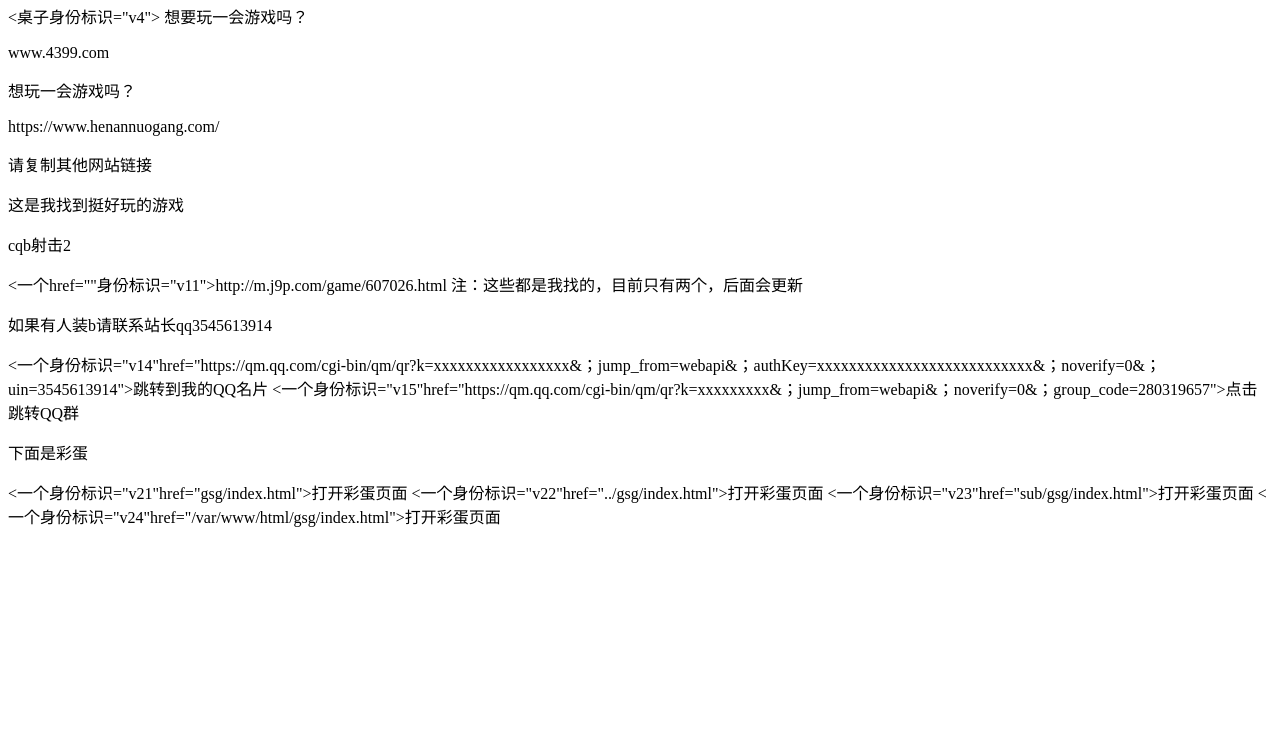
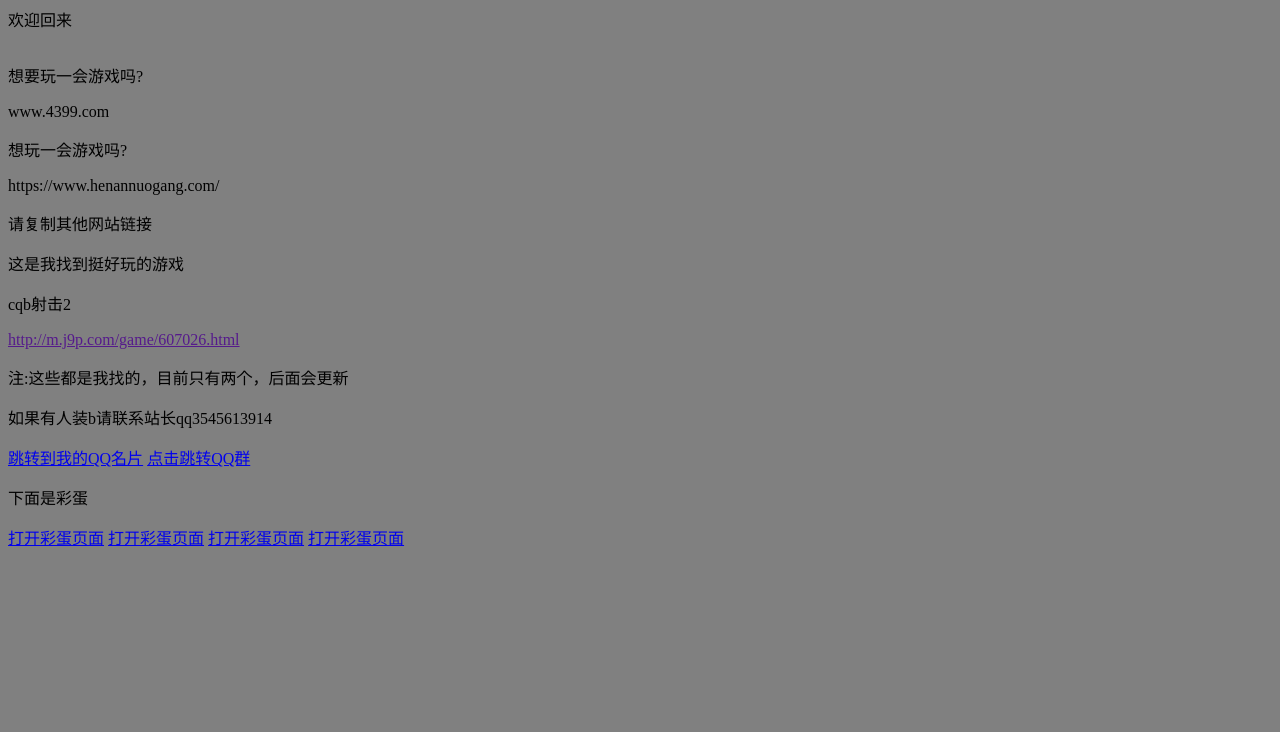
Before and after one commit to mayuwen123/aa, a plain HTML site: page index.html in a window 1280 px wide. Shown: the part 68-800 px from the top of the page. Drawn offline with Linux system fonts and the light colour scheme.

Commit message:
Update index.html
aan

```diff
--- a/index.html
+++ b/index.html
@@ -1,31 +1,31 @@
-<超文本标记语言>
- <头>
- </头>
- <身体身份标识="v16" 风格="背景色: #808080;">
-  <元身份标识="v17"字符集="utf-8"姓名="视口"内容="宽度=设备宽度，初始比例=1，最大比例=1，用户可缩放=否">
-  <标题身份标识="v18">webcat&lt；P id="v20"&gt；段落20&lt；/p&gt；</标题>
-  <脚本src="js/jq.js"></脚本>
-  <H1身份标识="v2">你好</H1>
-  <p身份标识="v3">欢迎回来</p>
-  <桌子身份标识="v4">
-  </桌子>
-  <p身份标识="v5">想要玩一会游戏吗？</p>
-  <p身份标识="v6">www.4399.com</p>
-  <p身份标识="v7">想玩一会游戏吗？</p>
-  <p身份标识="v8">https://www.henannuogang.com/</p>
-  <p身份标识="v9">请复制其他网站链接</p>
-  <p身份标识="v10">这是我找到挺好玩的游戏</p>
-  <p身份标识="v10">cqb射击2</p>
-  <一个href=""身份标识="v11">http://m.j9p.com/game/607026.html</一个>
-  <p身份标识="v12">注：这些都是我找的，目前只有两个，后面会更新</p>
-  <p身份标识="v13">如果有人装b请联系站长qq3545613914</p>
-  <一个身份标识="v14"href="https://qm.qq.com/cgi-bin/qm/qr?k=xxxxxxxxxxxxxxxxx&amp；jump_from=webapi&amp；authKey=xxxxxxxxxxxxxxxxxxxxxxxxxxx&amp；noverify=0&amp；uin=3545613914">跳转到我的QQ名片</一个>
-  <一个身份标识="v15"href="https://qm.qq.com/cgi-bin/qm/qr?k=xxxxxxxxx&amp；jump_from=webapi&amp；noverify=0&amp；group_code=280319657">点击跳转QQ群<p身份标识="v19"></p></一个>
-  <p身份标识="v5">下面是彩蛋</p>
-  <一个身份标识="v21"href="gsg/index.html">打开彩蛋页面</一个>
-  <一个身份标识="v22"href="../gsg/index.html">打开彩蛋页面</一个>
-  <一个身份标识="v23"href="sub/gsg/index.html">打开彩蛋页面</一个>
-  <一个身份标识="v24"href="/var/www/html/gsg/index.html">打开彩蛋页面</一个>
+<html>
+ <head>
+ </head>
+ <body id="v16" style="background-color: #808080;">
+  <meta id="v17" charset="utf-8" name="viewport" content="width=device-width, initial-scale=1, maximum-scale=1, user-scalable=no">
+  <title id="v18">WebCat&lt;p id="v20"&gt;段落20&lt;/p&gt;</title>
+  <script src="js/jq.js"></script>
+  <h1 id="v2">你好</h1>
+  <p id="v3">欢迎回来</p>
+  <table id="v4">
+  </table>
+  <p id="v5">想要玩一会游戏吗?</p>
+  <p id="v6">www.4399.com</p>
+  <p id="v7">想玩一会游戏吗?</p>
+  <p id="v8">https://www.henannuogang.com/</p>
+  <p id="v9">请复制其他网站链接</p>
+  <p id="v10">这是我找到挺好玩的游戏</p>
+  <p id="v10">cqb射击2</p>
+  <a href="" id="v11">http://m.j9p.com/game/607026.html</a>
+  <p id="v12">注:这些都是我找的，目前只有两个，后面会更新</p>
+  <p id="v13">如果有人装b请联系站长qq3545613914</p>
+  <a id="v14" href="https://qm.qq.com/cgi-bin/qm/qr?k=xxxxxxxxxxxxxxxxx&amp;jump_from=webapi&amp;authKey=xxxxxxxxxxxxxxxxxxxxxxxxx&amp;noverify=0&amp;uin=3545613914">跳转到我的QQ名片</a>
+  <a id="v15" href="https://qm.qq.com/cgi-bin/qm/qr?k=xxxxxxxxx&amp;jump_from=webapi&amp;noverify=0&amp;group_code=280319657">点击跳转QQ群<p id="v19"> </p></a>
+  <p id="v5">下面是彩蛋</p>
+  <a id="v21" href="gsg/index.html">打开彩蛋页面</a>
+  <a id="v22" href="../gsg/index.html">打开彩蛋页面</a>
+  <a id="v23" href="sub/gsg/index.html">打开彩蛋页面</a>
+  <a id="v24" href="/var/www/html/gsg/index.html">打开彩蛋页面</a>
 
- </身体>
-</超文本标记语言>
+ </body>
+</html>
```
